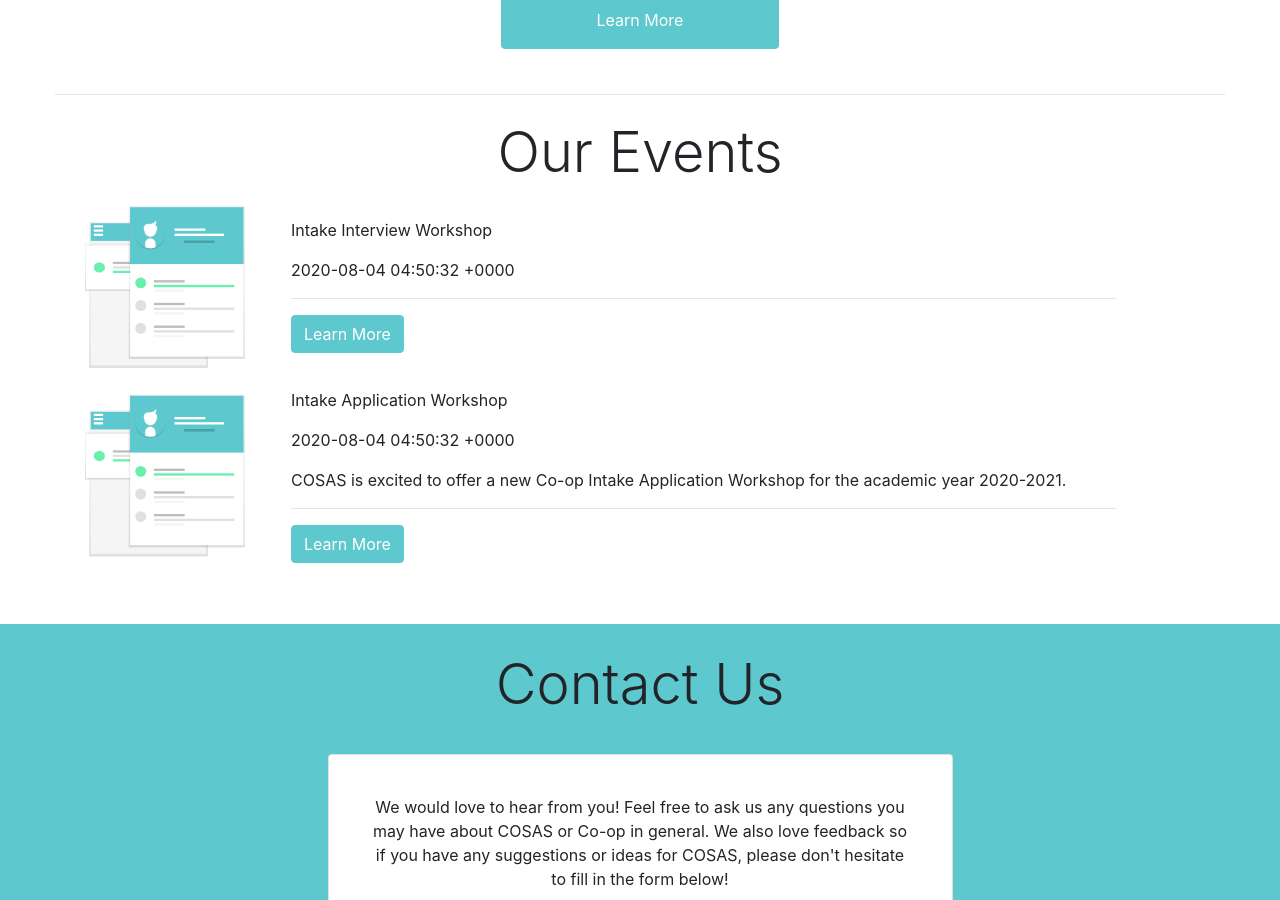
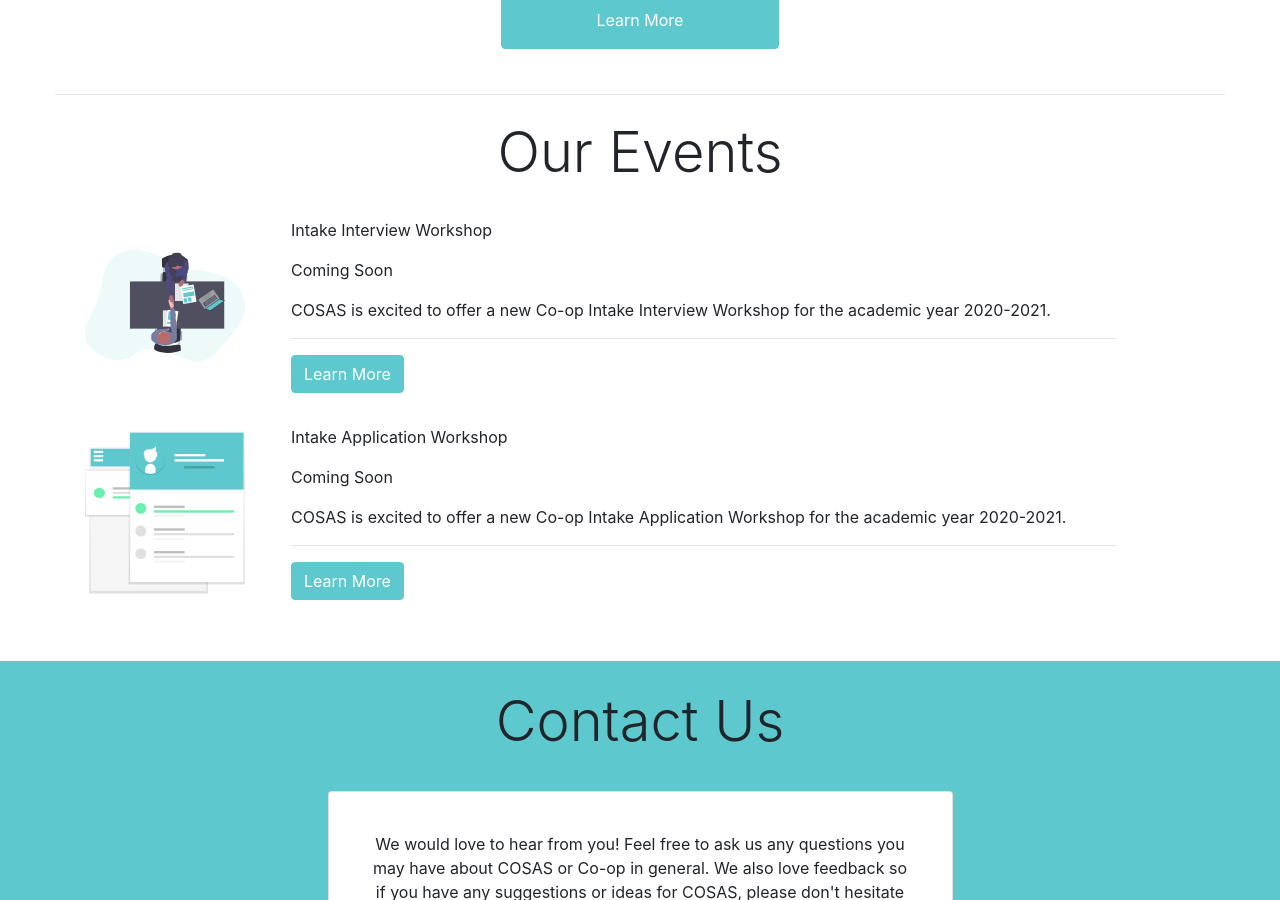
Before and after one commit to coopsauder/COSAS, a Jekyll site: the page built from index.html, in a window 1280 px wide and 900 px high, scrolled down 1182 px. Built offline with Jekyll 4.4.1, drawn with Linux system fonts in a browser that asks for light colours.

Commit message:
configured the events

```diff
--- a/_includes/contact.html
+++ b/_includes/contact.html
@@ -7,7 +7,7 @@
         <p class="card card-body border-0 justify-content-center text-center pt-1"><b>Weekly COSAS Question</b><br>
             What is your dream co-op job? &#128525;
         </p>
-        <form id="contactForm" class="card card-body" target="hidden_iframe"
+        <form id="contactForm" class="card card-body border-0" target="hidden_iframe"
             action="https://docs.google.com/forms/u/0/d/e/1FAIpQLSeIislOFaxbgp_w3xd1SFMlfCeG_h27MkhtDMw1yZF6PAo_nA/formResponse"
             method="POST">
             <div class="form-group row">
--- a/_includes/events.html
+++ b/_includes/events.html
@@ -7,7 +7,7 @@
             <img src='{{ site.baseurl }}/static_files/assets/svg/{{ post.image }}' class="mr-3 col-2 img-thumbnail border-0" alt="...">
             <div class="col-9 py-3">
                 <p>{{ post.title }}</p>
-                <p>{{ post.date }}</p>
+                <p>{{ post.event }}</p>
                 <p>{{ post.excerpt }}</p>
                 <hr>
                 <a a href="{{ post.url }}" class="mx-auto btn btn-primary">Learn More</a>
--- a/_posts/2020-08-05-application-workshop.md
+++ b/_posts/2020-08-05-application-workshop.md
@@ -4,6 +4,7 @@
 date:   2020-08-04 00:50:32 -0400
 categories: intake workshop
 image: resume.svg
+event: Coming Soon
 ---
 
 COSAS is excited to offer a new Co-op Intake Application Workshop for the academic year 2020-2021.
--- a/_posts/2020-08-05-interview-workshop.md
+++ b/_posts/2020-08-05-interview-workshop.md
@@ -3,5 +3,8 @@
 title:  "Intake Interview Workshop"
 date:   2020-08-04 00:50:32 -0400
 categories: intake workshop interview
-image: resume.svg
+image: interview.svg
+event: Coming Soon
 ---
+
+COSAS is excited to offer a new Co-op Intake Interview Workshop for the academic year 2020-2021.
--- a/index.html
+++ b/index.html
@@ -1,6 +1,6 @@
 ---
 layout: default
-title: Home
+title: COSAS HUB
 
 ---
 
```
Also changed, not shown: static_files/assets/svg/interview.svg (added).
